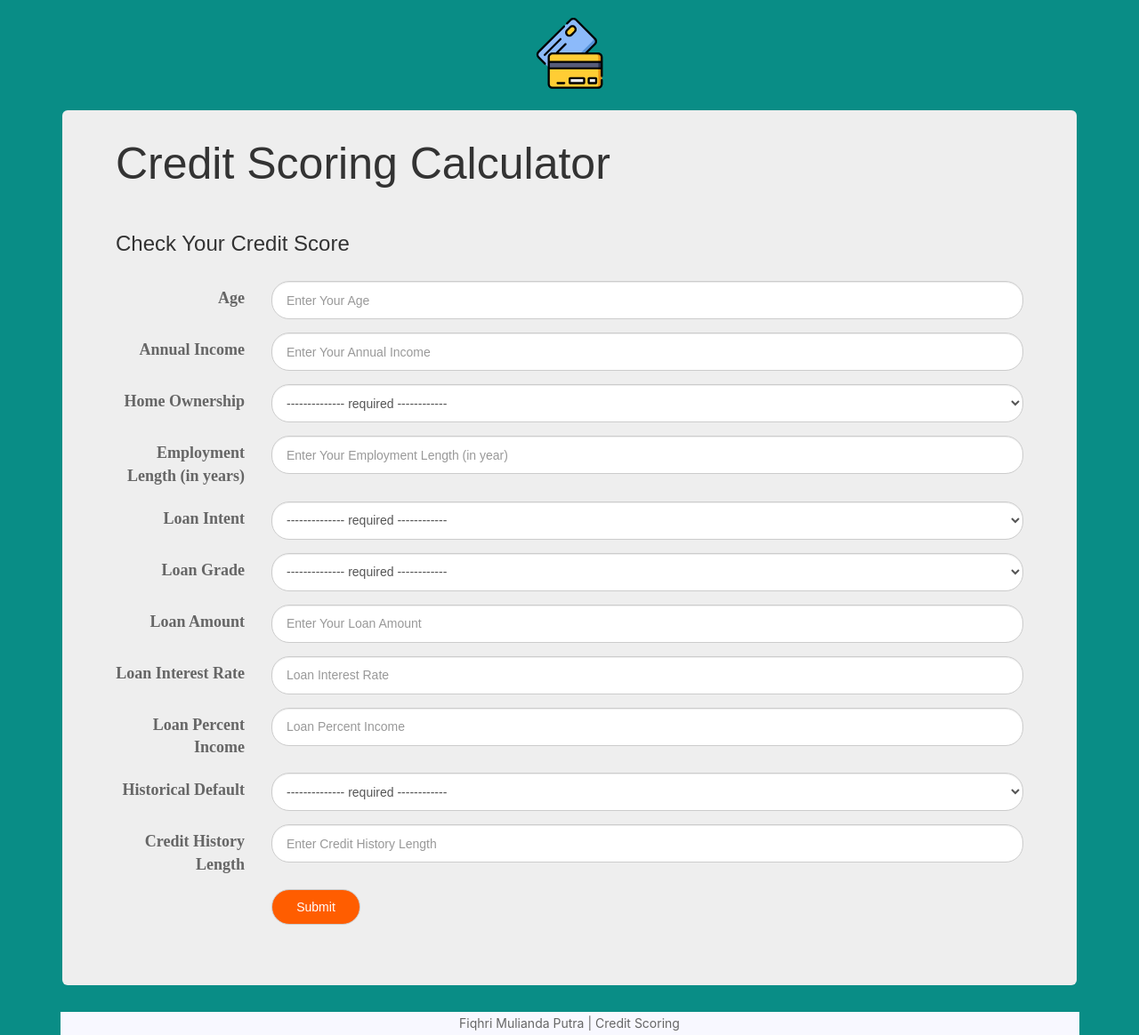
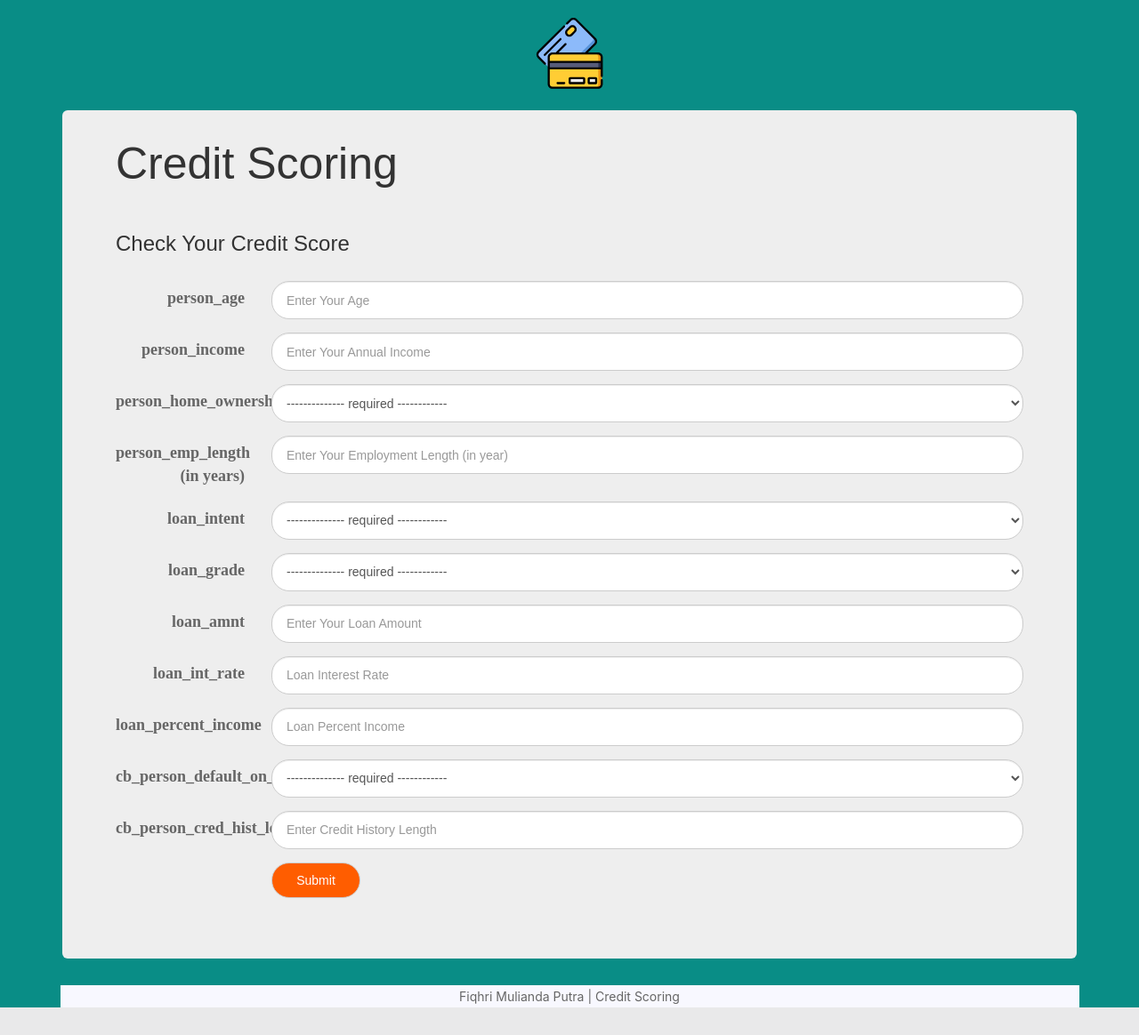
Before and after one commit to fiqhrimuliandaputra/coba, a Python web app: template templates/index.html in a window 1280 px wide. Shown: the whole page at 89% size. After the commit the page ends 1133 px from the top, so only its background shows below. Run offline with Jinja, Linux system fonts and the light colour scheme; the template is opened without the code that fills it, so the values that code supplies are empty; some libraries are stand-ins or nearby versions.

Commit message:
Update index.html

```diff
--- a/templates/index.html
+++ b/templates/index.html
@@ -16,7 +16,7 @@
     <br>
     <div class="container main">
   <div class="jumbotron" id="holder">
-    <h1 class='main_heading'>Credit Scoring Calculator</h1>
+    <h1 class='main_heading'>Credit Scoring</h1>
     <br>
     <h3>Check Your Credit Score</h3>
     <br>
@@ -24,19 +24,19 @@
 
     <form class="form-horizontal">
       <div class="form-group">
-        <label class="control-label col-sm-2"  for="person_age">Age</label>
+        <label class="control-label col-sm-2"  for="person_age">person_age</label>
         <div class="col-sm-10">
           <input  type="number" class="form-control" id="person_age" name="person_age" placeholder=" Enter Your Age" onkeydown="return event.key != 'Enter';" min="0" required>
         </div>
       </div>
        <div class="form-group">
-        <label class="control-label col-sm-2"  for="person_income">Annual Income</label>
+        <label class="control-label col-sm-2"  for="person_income">person_income</label>
         <div class="col-sm-10">
           <input  type="number" class="form-control" id="person_income" name="person_income" placeholder=" Enter Your Annual Income" onkeydown="return event.key != 'Enter';" min="0" required>
         </div>
       </div>
        <div class="form-group">
-        <label class="control-label col-sm-2">Home Ownership</label>
+        <label class="control-label col-sm-2">person_home_ownership</label>
         <div class="col-sm-10">
           <select class="form-control" id="person_home_ownership" name="person_home_ownership" required>
             <option selected="true" disabled="disabled" value="" >--------------    required    ------------</option>
@@ -48,13 +48,13 @@
         </div>
       </div>
       <div class="form-group">
-        <label class="control-label col-sm-2">Employment Length (in years)</label>
+        <label class="control-label col-sm-2">person_emp_length (in years)</label>
         <div class="col-sm-10">
           <input type=number class="form-control" id="person_emp_length" name="person_emp_length" placeholder=" Enter Your Employment Length (in year)" onkeydown="return event.key != 'Enter';" min="0" required>
         </div>
       </div>
       <div class="form-group">
-        <label class="control-label col-sm-2">Loan Intent</label>
+        <label class="control-label col-sm-2">loan_intent</label>
         <div class="col-sm-10">
           <select class="form-control" id="loan_intent" name="loan_intent" required>
             <option selected="true" disabled="disabled" value="" >--------------    required    ------------</option>
@@ -68,7 +68,7 @@
         </div>
       </div>
       <div class="form-group">
-        <label class="control-label col-sm-2">Loan Grade</label>
+        <label class="control-label col-sm-2">loan_grade</label>
         <div class="col-sm-10">
           <select class="form-control" id="loan_grade" name="loan_grade" required>
             <option selected="true" value="" disabled="disabled">--------------    required    ------------</option>
@@ -83,25 +83,25 @@
         </div>
       </div>
 	  <div class="form-group">
-        <label class="control-label col-sm-2"  for="loan_amnt">Loan Amount</label>
+        <label class="control-label col-sm-2"  for="loan_amnt">loan_amnt</label>
         <div class="col-sm-10">
           <input  type="number" class="form-control" id="loan_amnt" name="loan_amnt" placeholder=" Enter Your Loan Amount" onkeydown="return event.key != 'Enter';" min="0" required>
         </div>
       </div>
       <div class="form-group">
-        <label class="control-label col-sm-2">Loan Interest Rate</label>
+        <label class="control-label col-sm-2">loan_int_rate</label>
         <div class="col-sm-10">
           <input type="number" step="0.001" class="form-control" id="loan_int_rate" name="loan_int_rate" placeholder=" Loan Interest Rate" onkeydown="return event.key != 'Enter';" min="0" required>
         </div>
       </div>
       <div class="form-group">
-        <label class="control-label col-sm-2">Loan Percent Income</label>
+        <label class="control-label col-sm-2">loan_percent_income</label>
         <div class="col-sm-10">
           <input type="number" step="0.001" class="form-control" id="loan_percent_income" name="loan_percent_income" placeholder=" Loan Percent Income" onkeydown="return event.key != 'Enter';" required>
         </div>
       </div>
       <div class="form-group">
-        <label class="control-label col-sm-2" >Historical Default</label>
+        <label class="control-label col-sm-2" >cb_person_default_on_file</label>
         <div class="col-sm-10">
           <select class="form-control" id="cb_person_default_on_file" name="cb_person_default_on_file" required>
             <option selected="true" value="" disabled="disabled">--------------   required   ------------</option>
@@ -111,7 +111,7 @@
         </div>
       </div>
       <div class="form-group">
-        <label class="control-label col-sm-2"  for="cb_person_cred_hist_length">Credit History Length</label>
+        <label class="control-label col-sm-2"  for="cb_person_cred_hist_length">cb_person_cred_hist_length</label>
         <div class="col-sm-10">
           <input  type="number" class="form-control" id="cb_person_cred_hist_length" name="cb_person_cred_hist_length" placeholder=" Enter Credit History Length" onkeydown="return event.key != 'Enter';" min="0" required>
         </div>
```
